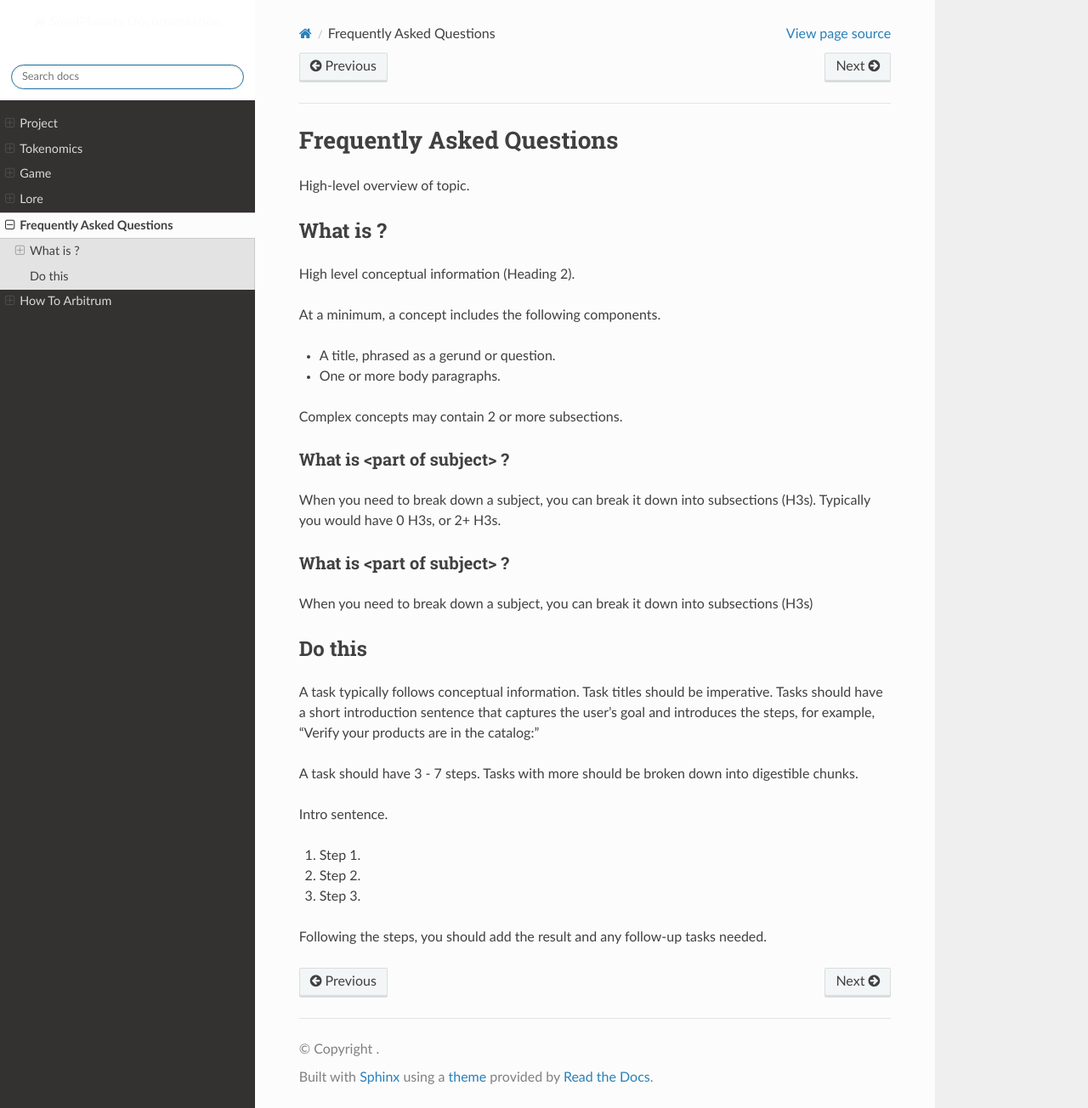
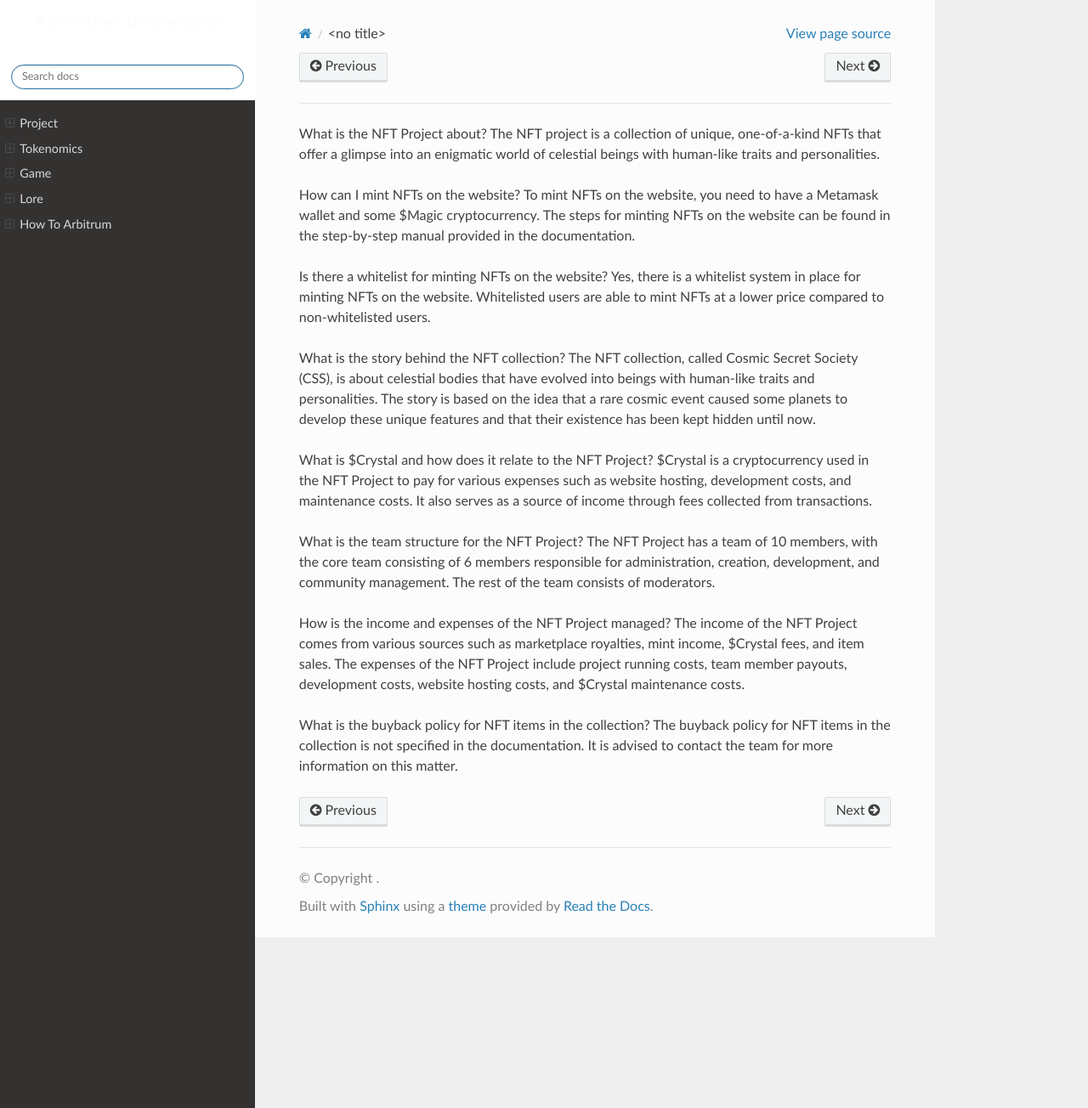
Before and after one commit to bigpapiarnold/smolplanets_documentation, a Sphinx documentation site: the page built from docs/source/FAQ.rst, in a window 1280 px wide and 1304 px high. Shown: the whole window at 85% size. Built offline with Sphinx 7.4.7 and the Read the Docs theme 2.0.0, drawn with Linux system fonts in a browser that asks for light colours; pages that are not in the unit, such as notebooks, are missing from menus.

Commit message:
Update FAQ.rst

```diff
--- a/docs/source/FAQ.rst
+++ b/docs/source/FAQ.rst
@@ -1,44 +1,23 @@
-Frequently Asked Questions
-##########################
+What is the NFT Project about?
+The NFT project is a collection of unique, one-of-a-kind NFTs that offer a glimpse into an enigmatic world of celestial beings with human-like traits and personalities.
 
-High-level overview of topic.
+How can I mint NFTs on the website?
+To mint NFTs on the website, you need to have a Metamask wallet and some $Magic cryptocurrency. The steps for minting NFTs on the website can be found in the step-by-step manual provided in the documentation.
 
-What is ?
-**********
+Is there a whitelist for minting NFTs on the website?
+Yes, there is a whitelist system in place for minting NFTs on the website. Whitelisted users are able to mint NFTs at a lower price compared to non-whitelisted users.
 
-High level conceptual information (Heading 2).
+What is the story behind the NFT collection?
+The NFT collection, called Cosmic Secret Society (CSS), is about celestial bodies that have evolved into beings with human-like traits and personalities. The story is based on the idea that a rare cosmic event caused some planets to develop these unique features and that their existence has been kept hidden until now.
 
-At a minimum, a concept includes the following components.
+What is $Crystal and how does it relate to the NFT Project?
+$Crystal is a cryptocurrency used in the NFT Project to pay for various expenses such as website hosting, development costs, and maintenance costs. It also serves as a source of income through fees collected from transactions.
 
-* A title, phrased as a gerund or question.
-* One or more body paragraphs.
+What is the team structure for the NFT Project?
+The NFT Project has a team of 10 members, with the core team consisting of 6 members responsible for administration, creation, development, and community management. The rest of the team consists of moderators.
 
-Complex concepts may contain 2 or more subsections.
+How is the income and expenses of the NFT Project managed?
+The income of the NFT Project comes from various sources such as marketplace royalties, mint income, $Crystal fees, and item sales. The expenses of the NFT Project include project running costs, team member payouts, development costs, website hosting costs, and $Crystal maintenance costs.
 
-What is <part of subject> ?
-============================
-
-When you need to break down a subject, you can break it down into subsections (H3s). Typically you would have 0 H3s, or 2+ H3s.
-
-
-What is <part of subject> ?
-============================
-
-When you need to break down a subject, you can break it down into subsections (H3s)
-
-Do this
-**********
-
-A task typically follows conceptual information. Task titles should be imperative. Tasks should have a short introduction sentence that captures the user's goal and introduces the steps, for example, "Verify your products are in the catalog:"
-
-A task should have 3 - 7 steps.  Tasks with more should be broken down into digestible chunks.
-
-Intro sentence.
-
-#. Step 1.
-
-#. Step 2.
-
-#. Step 3.
-
-Following the steps, you should add the result and any follow-up tasks needed.
+What is the buyback policy for NFT items in the collection?
+The buyback policy for NFT items in the collection is not specified in the documentation. It is advised to contact the team for more information on this matter.
```
